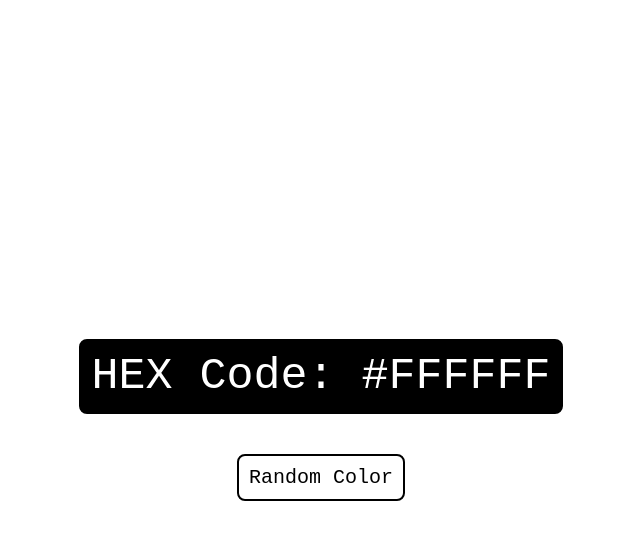
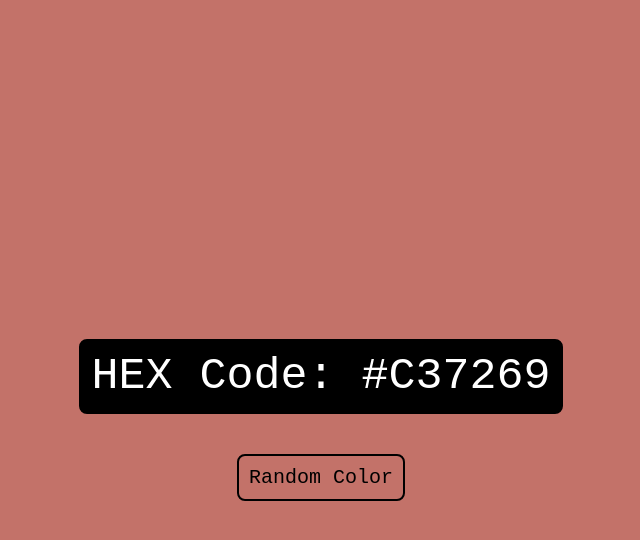
Before and after one commit to fernanda-veiga/random-color, a plain HTML site: page index.html in a window 1280 px wide. Both pictures are taken after a click on the button "Random Color". Shown: the whole page, without its empty margins (319-959 px from the left). Drawn offline with Linux system fonts and the light colour scheme.

Commit message:
Put the link between the html and js files below the body tag. Error was fixed and the website works

```diff
--- a/index.html
+++ b/index.html
@@ -4,13 +4,14 @@
     <meta charset="UTF-8">
     <meta name="viewport" content="width=device-width, initial-scale=1.0">
     <link rel="stylesheet" href="style.css"/>
-    <script src="script.js"></script></script>
     <title>Random Color</title>
 </head>
 <body>
+
     <div id="color">
         <div id="hex-code"><p id="hex-code-text">HEX Code: #FFFFFF</p></div>
         <button id="button" type="button">Random Color</button>
     </div>
 </body>
+<script src="script.js"></script>
 </html>
--- a/script.js
+++ b/script.js
@@ -1,8 +1,8 @@
 //SELECTORS
 
-//const color = document.getElementById('color');
-//const text = document.getElementById('hex-code-text');
-//const button = document.getElementById('button');
+const color = document.getElementById('color');
+const text = document.getElementById('hex-code-text');
+const button = document.getElementById('button');
 
 
 
@@ -18,12 +18,12 @@ function hexCodeMaker() {
     }
 
     hexCode = "#" + hexCode;
-    document.getElementById('hex-code-text').innerHTML = "HEX Code: " + hexCode;
-    document.getElementById('color').style.backgroundColor = hexCode;
+    text.innerHTML = "HEX Code: " + hexCode;
+    color.style.backgroundColor = hexCode;
 
     return hexCode;
 }
 
 //EVENT LISTENERS
 
-document.getElementById('button').addEventListener("click", hexCodeMaker);
+button.addEventListener("click", hexCodeMaker);
```
